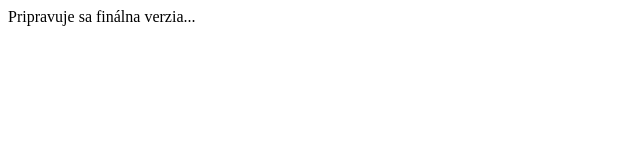
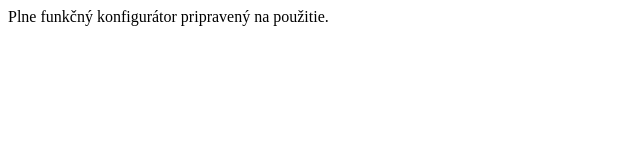
Before and after one commit to romantrojcak/konfigurator, a plain HTML site: page index.html in a window 1280 px wide. Shown: the whole page, without its empty margins (0-640 px from the left). Drawn offline with Linux system fonts and the light colour scheme.

Commit message:
Add files via upload

```diff
--- a/index.html
+++ b/index.html
@@ -1 +1 @@
-<!DOCTYPE html><html><head><meta charset='utf-8'><title>Finálny konfigurátor</title></head><body>Pripravuje sa finálna verzia...</body></html>
+<!DOCTYPE html><html><head><meta charset='utf-8'><title>Konfigurátor FINAL</title></head><body>Plne funkčný konfigurátor pripravený na použitie.</body></html>
```
